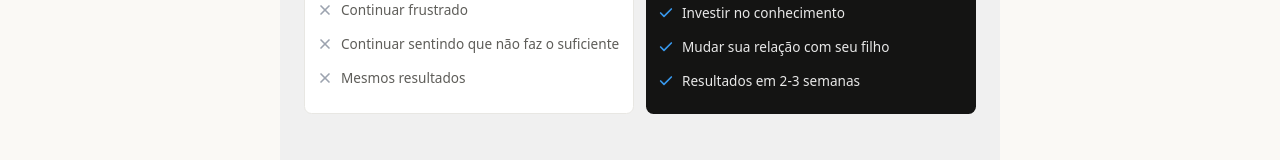
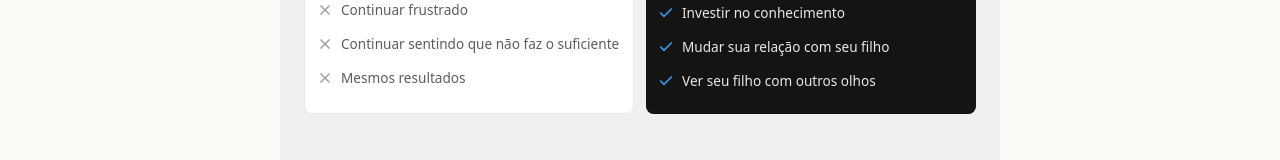
Before and after one commit to taylorextension/salomao-site, a React (Vite) app: page / in a window 1280 px wide. Shown: the part 5199-5359 px from the top of the page. Built offline with nearby package versions, Linux system fonts and the light colour scheme.

Commit message:
Removidas todas as menções a 2-3 semanas - meta tags, FAQ e comparativo

```diff
--- a/index.html
+++ b/index.html
@@ -3,8 +3,8 @@
   <head>
     <meta charset="UTF-8" />
     <meta name="viewport" content="width=device-width, initial-scale=1.0, maximum-scale=1.0, user-scalable=no" />
-    <title>Guia Digital TDAH - Transforme Seu Filho em 2-3 Semanas</title>
-    <meta name="description" content="Descubra o segredo que pais de crianças com TDAH estão usando para transformar seus filhos. Guia completo baseado em ciência." />
+    <title>Entendendo o TDAH: O Guia Que Você Deveria Ter Recebido No Primeiro Dia</title>
+    <meta name="description" content="Seu filho não tem um cérebro com defeito. Ele tem um cérebro poderoso demais para um mundo que insiste em pedir que ele fique pequeno. Este guia te mostra como lutar por ele, não contra ele." />
     <link rel="preconnect" href="https://fonts.googleapis.com">
     <link rel="preconnect" href="https://fonts.gstatic.com" crossorigin>
   </head>
--- a/src/VendasPage.tsx
+++ b/src/VendasPage.tsx
@@ -254,7 +254,7 @@ const VendasPage = () => {
 
         <FAQItem
           pergunta="Quanto tempo para ver resultados?"
-          resposta="Muitos pais relatam mudanças em 2-3 semanas, quando começam a aplicar as estratégias consistentemente. Cada criança é diferente, mas a compreensão muda tudo."
+          resposta="Muitos pais relatam mudanças significativas quando começam a aplicar as estratégias consistentemente. Cada criança é diferente, mas a compreensão muda tudo desde o primeiro capítulo."
         />
 
         <FAQItem
@@ -286,7 +286,7 @@ const VendasPage = () => {
             <div className="comparativo-lista">
               <div className="comparativo-item-sim"><IconCheck /> <span>Investir no conhecimento</span></div>
               <div className="comparativo-item-sim"><IconCheck /> <span>Mudar sua relação com seu filho</span></div>
-              <div className="comparativo-item-sim"><IconCheck /> <span>Resultados em 2-3 semanas</span></div>
+              <div className="comparativo-item-sim"><IconCheck /> <span>Ver seu filho com outros olhos</span></div>
             </div>
           </div>
         </div>
```
Also changed, not shown: 5 other files (tests, documents, lock files or other folders).
